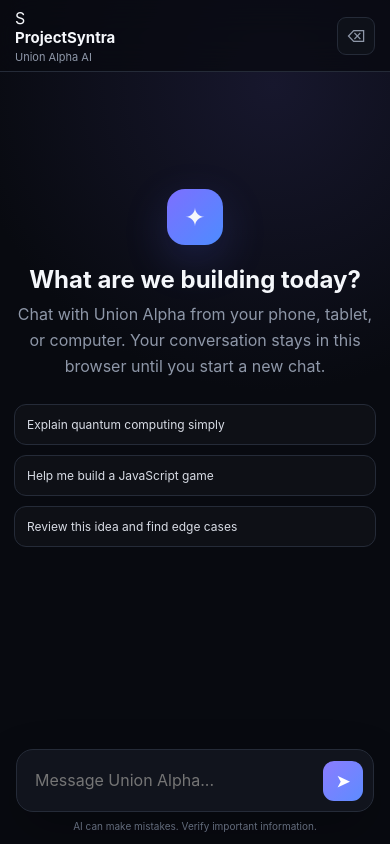
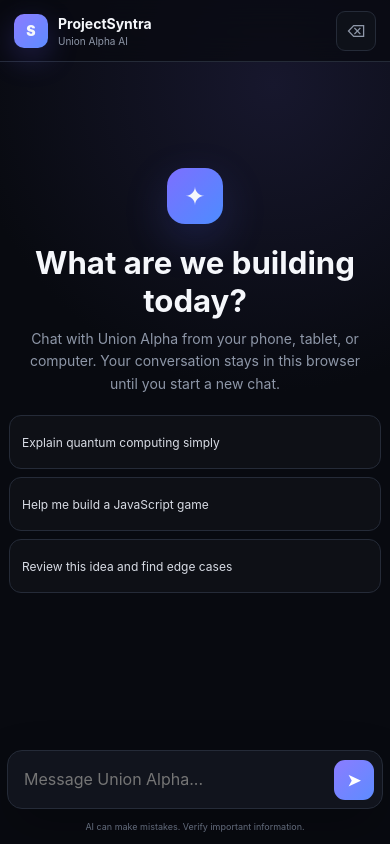
Before and after one commit to Lyte3075/ProjectSyntra, a website: page public/index.html in a window 390 px wide. Drawn offline with Linux system fonts and the light colour scheme.

Commit message:
Polish responsive layout for phones tablets and desktop

```diff
--- a/public/style.css
+++ b/public/style.css
@@ -12,20 +12,34 @@
   --accent-2: #5d8cff;
 }
 
+html {
+  min-height: 100%;
+  background: var(--bg);
+  color-scheme: dark;
+  -webkit-text-size-adjust: 100%;
+}
+
 body {
   margin: 0;
   min-height: 100vh;
+  min-height: 100dvh;
   font-family: Inter, ui-sans-serif, system-ui, -apple-system, BlinkMacSystemFont, "Segoe UI", sans-serif;
   background: radial-gradient(circle at 70% 10%, #17172d 0, var(--bg) 38%);
   color: var(--text);
+  overflow: hidden;
+  overscroll-behavior: none;
 }
 
 button, textarea { font: inherit; }
+button { -webkit-tap-highlight-color: transparent; }
 
 .app-shell {
+  height: 100vh;
+  height: 100dvh;
   min-height: 100vh;
+  min-height: 100dvh;
   display: grid;
-  grid-template-columns: 270px 1fr;
+  grid-template-columns: 270px minmax(0, 1fr);
 }
 
 .sidebar {
@@ -47,7 +61,7 @@
 .brand strong, .brand span { display: block; }
 .brand span { color: var(--muted); font-size: 12px; margin-top: 2px; }
 
-.logo {
+.logo, .mobile-logo {
   width: 38px;
   height: 38px;
   display: grid;
@@ -59,13 +73,15 @@
 }
 
 .new-chat {
+  min-height: 44px;
   border: 1px solid var(--border);
   background: var(--panel-2);
   color: var(--text);
   border-radius: 11px;
-  padding: 11px 13px;
+  padding: 10px 13px;
   cursor: pointer;
   text-align: left;
+  touch-action: manipulation;
 }
 
 .new-chat:hover, .suggestions button:hover, .icon-button:hover {
@@ -115,11 +131,11 @@
   min-width: 0;
   display: flex;
   flex-direction: column;
-  height: 100vh;
+  height: 100%;
 }
 
 .topbar {
-  height: 72px;
+  flex: 0 0 72px;
   border-bottom: 1px solid var(--border);
   padding: 0 24px;
   display: flex;
@@ -127,7 +143,16 @@
   justify-content: space-between;
   background: rgba(8,10,16,.75);
   backdrop-filter: blur(18px);
+  padding-top: env(safe-area-inset-top);
 }
+
+.topbar-title {
+  display: flex;
+  align-items: center;
+  gap: 10px;
+}
+
+.mobile-logo { display: none; }
 
 .topbar h1 { font-size: 15px; margin: 0 0 3px; }
 .topbar p { margin: 0; color: var(--muted); font-size: 11px; }
@@ -137,15 +162,20 @@
   background: var(--panel);
   color: var(--muted);
   border-radius: 9px;
-  width: 38px;
-  height: 38px;
+  width: 40px;
+  height: 40px;
   cursor: pointer;
+  touch-action: manipulation;
 }
 
 .messages {
   flex: 1;
+  min-height: 0;
   overflow-y: auto;
+  -webkit-overflow-scrolling: touch;
+  overscroll-behavior-y: contain;
   padding: 36px max(20px, calc((100% - 900px) / 2));
+  scroll-padding-bottom: 24px;
 }
 
 .welcome {
@@ -155,7 +185,7 @@
   justify-content: center;
   align-items: center;
   text-align: center;
-  padding-bottom: 10vh;
+  padding: 5vh 0 12vh;
 }
 
 .welcome-icon {
@@ -181,6 +211,7 @@
 }
 
 .suggestions button {
+  min-height: 54px;
   border: 1px solid var(--border);
   background: rgba(255,255,255,.025);
   color: #d8dce5;
@@ -189,6 +220,7 @@
   cursor: pointer;
   text-align: left;
   font-size: 12px;
+  touch-action: manipulation;
 }
 
 .message {
@@ -236,6 +268,8 @@
   font-size: 13px;
 }
 
+.composer-wrap { width: 100%; }
+
 .composer {
   width: min(900px, calc(100% - 32px));
   margin: 0 auto;
@@ -249,8 +283,14 @@
   box-shadow: 0 20px 50px rgba(0,0,0,.22);
 }
 
+.composer:focus-within {
+  border-color: #3c4260;
+  box-shadow: 0 20px 50px rgba(0,0,0,.28), 0 0 0 3px rgba(110, 101, 255, .08);
+}
+
 .composer textarea {
   flex: 1;
+  width: 100%;
   resize: none;
   max-height: 180px;
   border: 0;
@@ -259,9 +299,11 @@
   background: transparent;
   padding: 9px 8px;
   line-height: 1.45;
+  font-size: 16px;
 }
 
 .composer button {
+  flex: 0 0 40px;
   width: 40px;
   height: 40px;
   border: 0;
@@ -270,6 +312,7 @@
   color: white;
   cursor: pointer;
   font-weight: 800;
+  touch-action: manipulation;
 }
 
 .composer button:disabled { opacity: .45; cursor: default; }
@@ -278,14 +321,62 @@
   text-align: center;
   color: #626b7b;
   font-size: 10px;
-  margin: 8px 0 12px;
+  margin: 8px 0 max(12px, env(safe-area-inset-bottom));
+  padding: 0 10px;
+}
+
+@media (max-width: 900px) {
+  .sidebar { width: 230px; }
+  .suggestions { grid-template-columns: 1fr; }
 }
 
 @media (max-width: 760px) {
-  .app-shell { grid-template-columns: 1fr; }
+  .app-shell { display: block; }
   .sidebar { display: none; }
-  .topbar { padding: 0 15px; }
-  .messages { padding: 22px 14px; }
-  .suggestions { grid-template-columns: 1fr; }
-  .bubble { max-width: 90%; }
+  .topbar {
+    flex-basis: 62px;
+    height: 62px;
+    padding: 0 14px;
+    padding-top: env(safe-area-inset-top);
+  }
+  .mobile-logo { display: grid; width: 34px; height: 34px; border-radius: 10px; font-size: 14px; }
+  .messages { padding: 20px 12px; }
+  .welcome { padding: 4vh 0 10vh; }
+  .welcome h2 { font-size: clamp(24px, 8vw, 32px); }
+  .welcome p { font-size: 14px; padding: 0 8px; }
+  .suggestions { gap: 8px; margin-top: 20px; }
+  .suggestions button { width: 100%; }
+  .message { gap: 8px; margin-bottom: 18px; }
+  .avatar { flex-basis: 28px; width: 28px; height: 28px; border-radius: 8px; font-size: 10px; }
+  .bubble { max-width: calc(100% - 36px); padding: 10px 12px; border-radius: 13px; }
+  .composer {
+    width: calc(100% - 20px);
+    margin-bottom: 4px;
+    padding: 8px;
+    border-radius: 15px;
+  }
+  .composer textarea { max-height: 140px; }
 }
+
+@media (max-width: 420px) {
+  .topbar h1 { font-size: 14px; }
+  .topbar p { font-size: 10px; }
+  .messages { padding-left: 9px; padding-right: 9px; }
+  .composer { width: calc(100% - 14px); }
+  .disclaimer { font-size: 9px; }
+}
+
+@media (orientation: landscape) and (max-height: 520px) {
+  .welcome { padding: 20px 0 40px; }
+  .welcome-icon { width: 44px; height: 44px; border-radius: 14px; }
+  .welcome h2 { margin-top: 10px; }
+  .suggestions { margin-top: 12px; }
+}
+
+@media (prefers-reduced-motion: reduce) {
+  *, *::before, *::after {
+    scroll-behavior: auto !important;
+    transition: none !important;
+    animation: none !important;
+  }
+}
```
